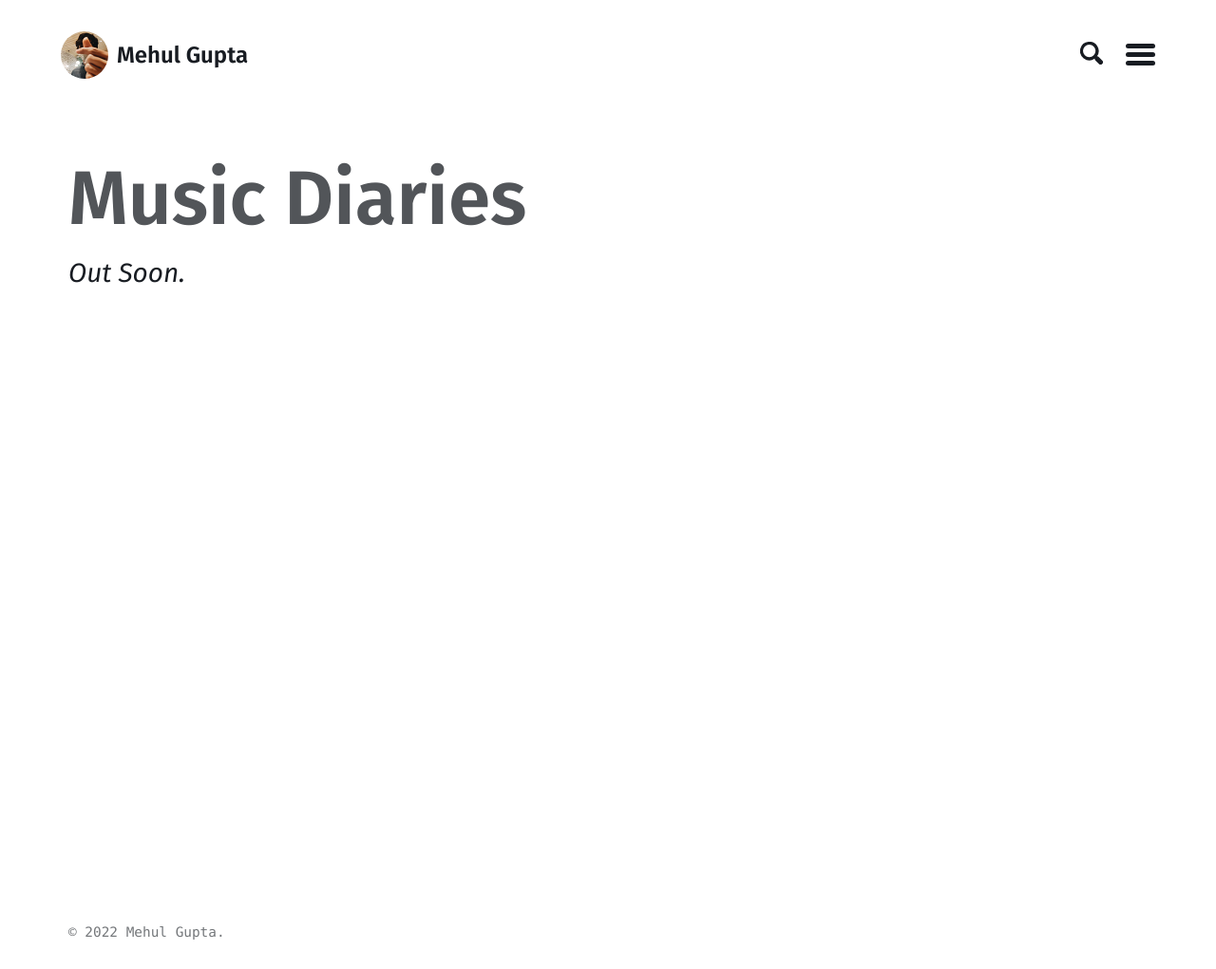
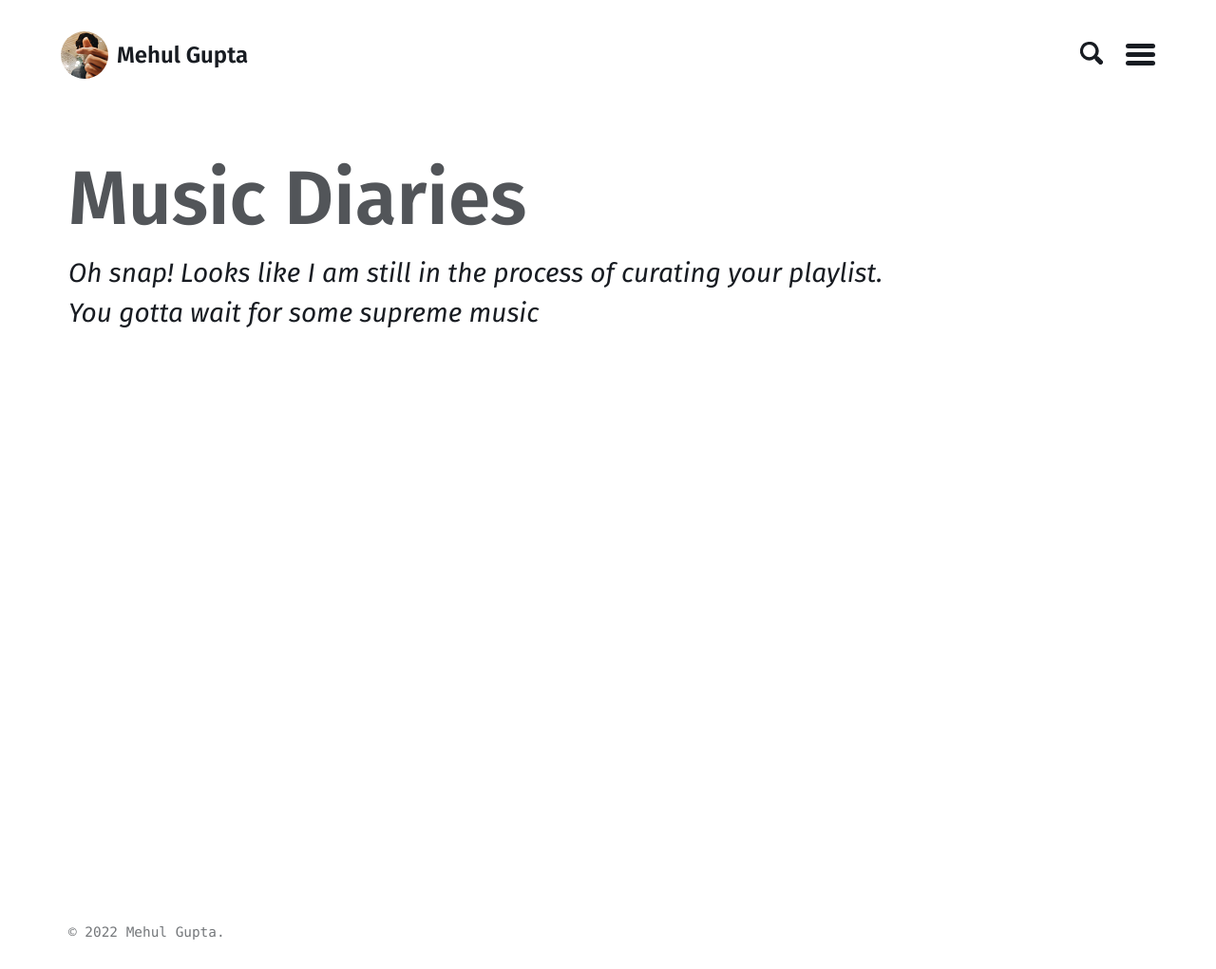
Before and after one commit to mehulg25/mehulg25.github.io, a Jekyll site: the page built from music.md, in a window 1280 px wide. Shown: the whole page at 95% size. Built offline with Jekyll 4.4.1, drawn with Linux system fonts in a browser that asks for light colours.

Commit message:
Minor changes

```diff
--- a/music.md
+++ b/music.md
@@ -1,6 +1,6 @@
 ---
 title: Music Diaries
-sub_title: "Out Soon."
+sub_title: "Oh snap! Looks like I am still in the process of curating your playlist. You gotta wait for some _supreme_ music"
 layout: posts
 permalink: /music
 collection: music
```
Also changed, not shown: blog.md (renamed from blogs.md, +1 -1 lines).
